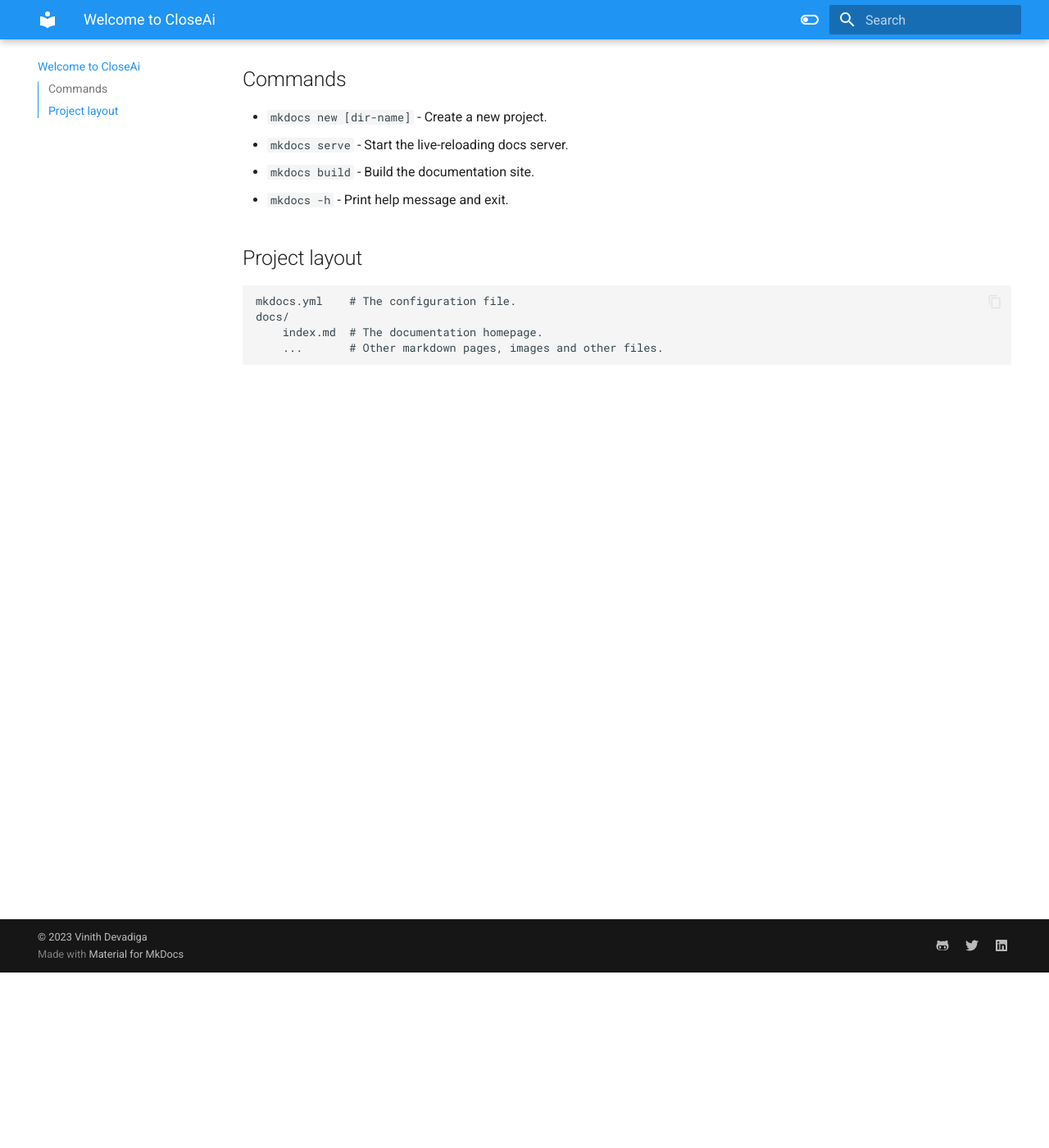
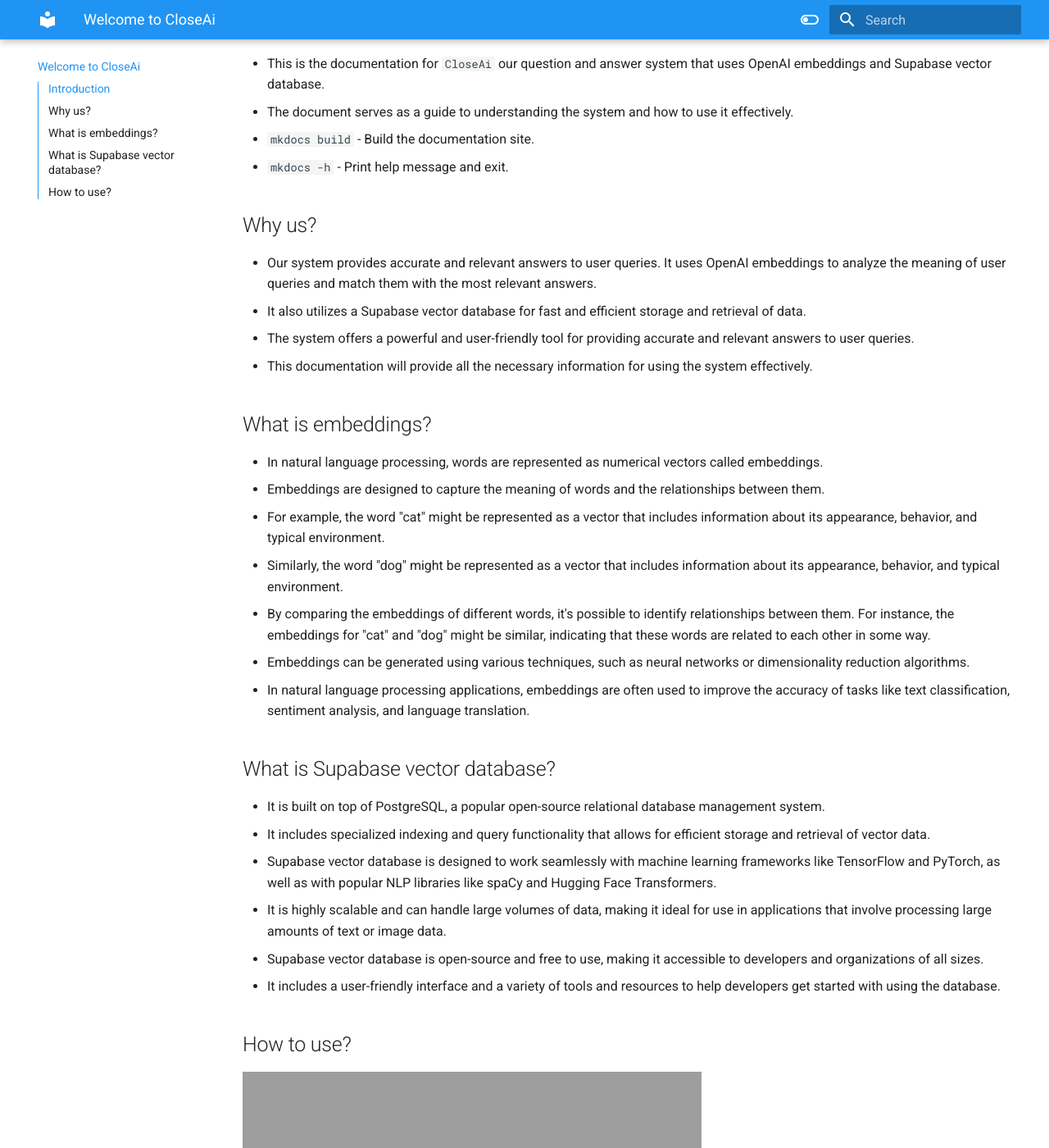
Before and after one commit to vd9900/Ai-QA-System-with-docs, an MkDocs documentation site: the page built from docs/docs/index.md, in a window 1280 px wide and 1400 px high, scrolled down 214 px. Shown: the whole window at 82% size. Built offline with MkDocs 1.6.1 and Material for MkDocs 9.7.7, drawn with Linux system fonts in a browser that asks for light colours; some of the changed text lies outside the part shown; grey boxes are pictures that could not be loaded.

Commit message:
docs completed

```diff
--- a/docs/docs/index.md
+++ b/docs/docs/index.md
@@ -1,17 +1,47 @@
 # Welcome to CloseAi
 
-For full documentation visit [mkdocs.org](https://www.mkdocs.org).
 
-## Commands
+## Introduction
 
-* `mkdocs new [dir-name]` - Create a new project.
-* `mkdocs serve` - Start the live-reloading docs server.
-* `mkdocs build` - Build the documentation site.
-* `mkdocs -h` - Print help message and exit.
+- This is the documentation for `CloseAi` our question and answer system that uses OpenAI embeddings and Supabase vector database.
+- The document serves as a guide to understanding the system and how to use it effectively.
+- `mkdocs build` - Build the documentation site.
+- `mkdocs -h` - Print help message and exit.
 
-## Project layout
+## Why us?
 
-    mkdocs.yml    # The configuration file.
-    docs/
-        index.md  # The documentation homepage.
-        ...       # Other markdown pages, images and other files.
+- Our system provides accurate and relevant answers to user queries.
+  It uses OpenAI embeddings to analyze the meaning of user queries and match them with the most relevant answers.
+- It also utilizes a Supabase vector database for fast and efficient storage and retrieval of data.
+- The system offers a powerful and user-friendly tool for providing accurate and relevant answers to user queries.
+- This documentation will provide all the necessary information for using the system effectively.
+
+## What is embeddings?
+
+- In natural language processing, words are represented as numerical vectors called embeddings.
+- Embeddings are designed to capture the meaning of words and the relationships between them.
+- For example, the word "cat" might be represented as a vector that includes information about its appearance, behavior, and typical environment.
+- Similarly, the word "dog" might be represented as a vector that includes information about its appearance, behavior, and typical environment.
+- By comparing the embeddings of different words, it's possible to identify relationships between them. For instance, the embeddings for "cat" and "dog" might be similar, indicating that these words are related to each other in some way.
+- Embeddings can be generated using various techniques, such as neural networks or dimensionality reduction algorithms.
+- In natural language processing applications, embeddings are often used to improve the accuracy of tasks like text classification, sentiment analysis, and language translation.
+
+## What is Supabase vector database?
+
+- It is built on top of PostgreSQL, a popular open-source relational database management system.
+- It includes specialized indexing and query functionality that allows for efficient storage and retrieval of vector data.
+- Supabase vector database is designed to work seamlessly with machine learning frameworks like TensorFlow and PyTorch, as well as with popular NLP libraries like spaCy and Hugging Face Transformers.
+- It is highly scalable and can handle large volumes of data, making it ideal for use in applications that involve processing large amounts of text or image data.
+- Supabase vector database is open-source and free to use, making it accessible to developers and organizations of all sizes.
+- It includes a user-friendly interface and a variety of tools and resources to help developers get started with using the database.
+
+## How to use?
+
+<iframe width="560" height="315" src="https://www.youtube.com/embed/Q-YA_dA8C20" title="YouTube video player" frameborder="0" allow="accelerometer; autoplay; clipboard-write; encrypted-media; gyroscope; picture-in-picture; web-share" allowfullscreen></iframe>
+
+- The video tutorial "Building a Question Answering AI with OpenAI and Supabase" using this create questions. After watching the tutorial, you can customize the system to fit their specific needs and train it on their own data sources.
+- The question and answer system can be used to answer a wide range of questions related to the data sources it is trained on, such as product information, news articles, or historical events
+- Users can ask natural language questions, such as "What are the benefits of using Supabase vector database?" or "How does the OpenAI GPT-3 language model work?"
+- You may encounter limitations or challenges in using the OpenAI embeddings and Supabase vector database, such as the need for large amounts of training data or limitations in the accuracy of the model.
+- However, with careful tuning and customization, the question and answer system can provide a highly effective way to access and analyze large volumes of data.
+- Only ask question related this video.
--- a/docs/mkdocs.yml
+++ b/docs/mkdocs.yml
@@ -2,15 +2,17 @@
 theme:
   name: material
   features:
-    - navigation.tabs
-    - navigation.sections
-    - toc.integrate
-    - navigation.top
-    - search.suggest
-    - search.highlight
-    - content.tabs.link
-    - content.code.annotation
-    - content.code.copy
+      - collapse_navigation
+      - navigation.tabs
+      - navigation.expand
+      - navigation.sections
+      - toc.integrate
+      - navigation.top
+      - search.suggest
+      - search.highlight
+      - content.tabs.link
+      - content.code.annotation
+      - content.code.copy
   language: en
   palette:
     - scheme: default
@@ -29,7 +31,7 @@
 extra:
   social:
     - icon: fontawesome/brands/github-alt
-      link: https://github.com/vd9900
+      link: https://github.com/vd9900/Ai-QA-System-with-docs
     - icon: fontawesome/brands/twitter
       link: https://twitter.com/vd99O0
     - icon: fontawesome/brands/linkedin
```
Also changed, not shown: docs/docs/page2.md (+314 -0 lines), 12 other files.
